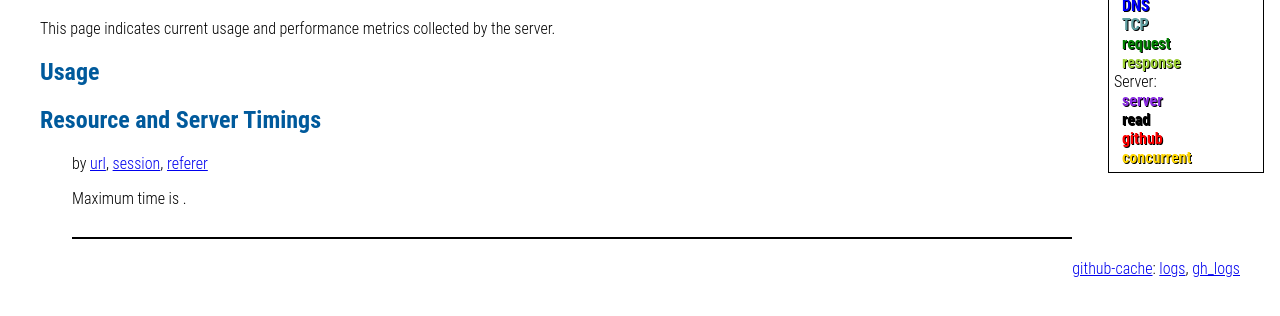
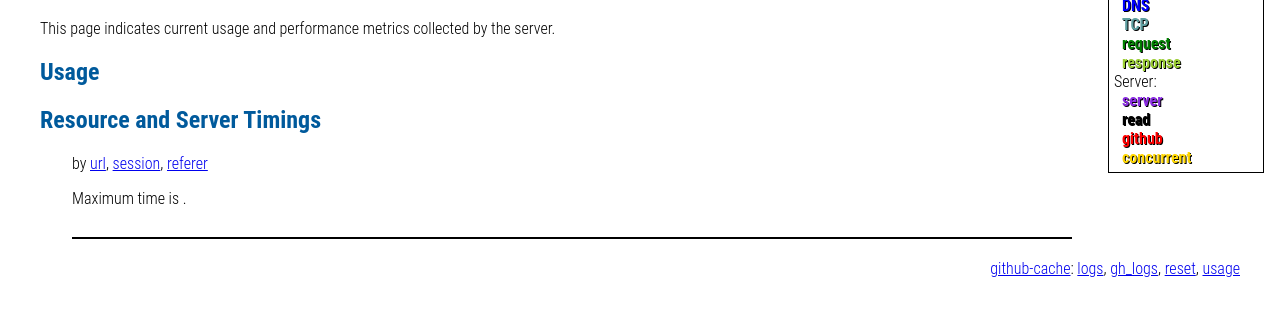
Before and after one commit to w3c/github-cache, a website: page docs/metrics.html in a window 1280 px wide. Shown: the part 102-418 px from the top of the page. Drawn offline with Linux system fonts and the light colour scheme; no server answers.

Commit message:
More convenient links on cache metrics page

```diff
--- a/docs/metrics.html
+++ b/docs/metrics.html
@@ -184,7 +184,7 @@ function svgElement(name, attrs, ...content) {
       </section>
     </section>
 <p style='text-align:right'><a href="https://github.com/plehegar/github-cache/">github-cache</a>:
-    <a href='../monitor/logs'>logs</a>, <a href='../monitor/gh_logs'>gh_logs</a></p>
+    <a href='../monitor/logs'>logs</a>, <a href='../monitor/gh_logs'>gh_logs</a>, <a href='../monitor/clear_beacon'>reset</a>, <a href='../monitor/usage'>usage</a></p>
 </main>
   <script>
     const config = {
```
